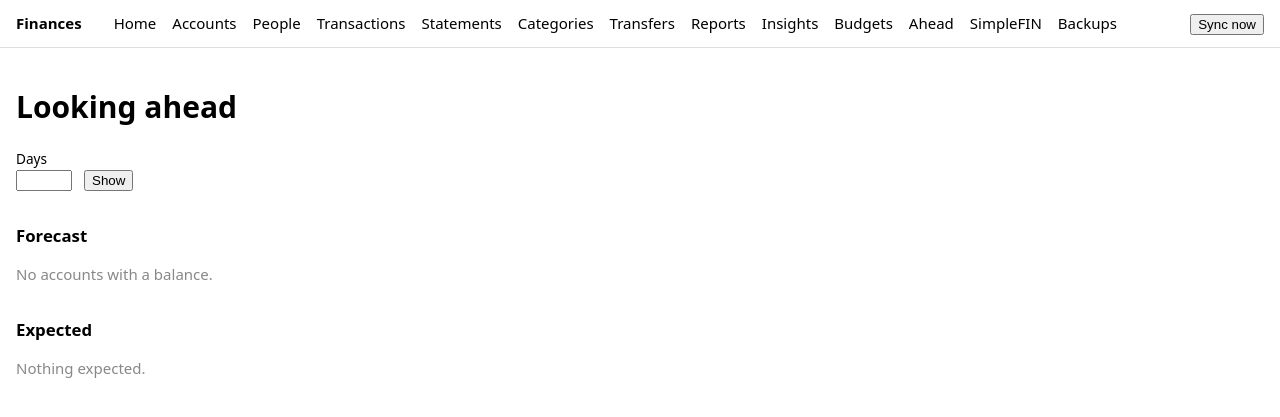
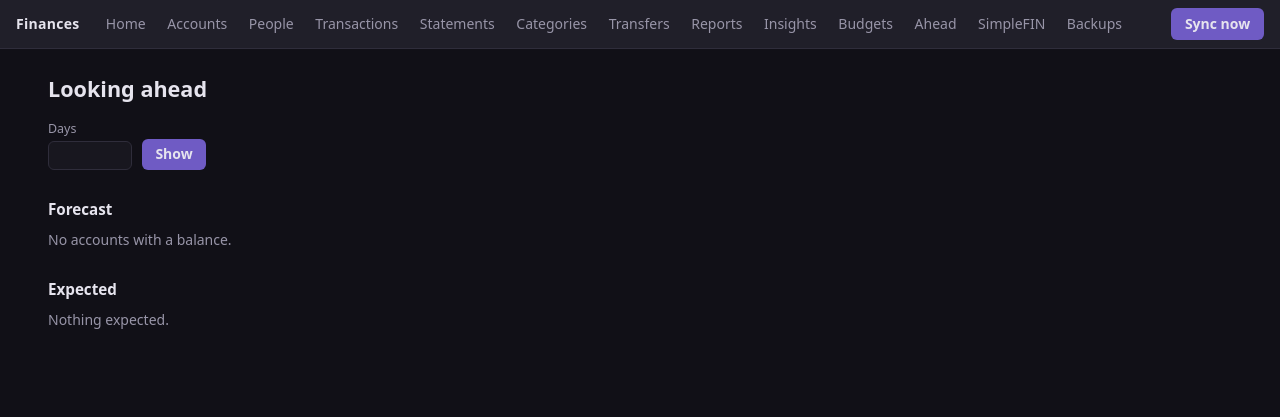
Before and after one commit to rchai12/finances, a Python web app: template src/finances/web/templates/ahead.html in a window 1280 px wide. Shown: the top 417 px of the page. Run offline with Jinja, Linux system fonts and the light colour scheme; the template is opened without the code that fills it, so the values that code supplies are empty.

Commit message:
Phase 16m: restyle the web as layered dark so the menu, tables, and page read as separate surfaces.
Co-authored-by: Cursor <cursoragent@cursor.com>

```diff
--- a/src/finances/web/static/app.css
+++ b/src/finances/web/static/app.css
@@ -1,28 +1,68 @@
-:root { color-scheme: light dark; --line: #8884; --muted: #888; --accent: #2563eb; --bad: #b91c1c; }
-body { font: 15px/1.5 system-ui, -apple-system, sans-serif; margin: 0; }
-nav { display: flex; gap: 1rem; align-items: baseline; padding: .75rem 1rem; border-bottom: 1px solid var(--line); flex-wrap: wrap; }
-nav .brand { font-weight: 600; margin-right: 1rem; }
-nav a { color: inherit; text-decoration: none; }
-nav a[aria-current="page"] { color: var(--accent); font-weight: 600; }
+/* Layered dark: page < surface < raised < hover. One soft purple accent; compact rows. */
+:root {
+  color-scheme: dark;
+  --bg: #111017;
+  --surface: #18171f;
+  --raised: #201f29;
+  --hover: #292734;
+  --line: #2f2d3b;
+  --line-soft: #252431;
+  --fg: #e6e4ee;
+  --muted: #9895a8;
+  --faint: #6e6b7e;
+  --accent: #b3a1ee;
+  --accent-fill: #6f5bc4;
+  --accent-tint: #b3a1ee1f;
+  --good: #7fcf9f;
+  --bad: #ef8f8f;
+  --warn: #e2c27e;
+  --radius: 8px;
+}
+* { box-sizing: border-box; }
+body { margin: 0; background: var(--bg); color: var(--fg); font: 14px/1.45 system-ui, -apple-system, "Segoe UI", sans-serif; }
+a { color: var(--accent); text-decoration: none; }
+a:hover { text-decoration: underline; }
+
+nav { position: sticky; top: 0; z-index: 5; display: flex; flex-wrap: wrap; align-items: center; gap: .15rem; padding: .5rem 1rem; background: var(--raised); border-bottom: 1px solid var(--line); }
+nav .brand { font-weight: 650; letter-spacing: .02em; margin-right: .9rem; color: var(--fg); }
+nav a { color: var(--muted); padding: .3rem .6rem; border-radius: 6px; }
+nav a:hover { color: var(--fg); background: var(--hover); text-decoration: none; }
+nav a[aria-current="page"] { color: var(--accent); background: var(--accent-tint); font-weight: 600; }
 nav .nav-sync { margin: 0 0 0 auto; }
-main { padding: 1rem; max-width: 72rem; }
-table { border-collapse: collapse; width: 100%; }
-th, td { text-align: left; padding: .35rem .6rem; border-bottom: 1px solid var(--line); }
-td.amount, th.amount { text-align: right; font-variant-numeric: tabular-nums; }
-.empty { color: var(--muted); }
-.error { color: var(--bad); }
-.filters { display: flex; gap: .75rem; flex-wrap: wrap; align-items: end; margin-bottom: 1rem; }
-.filters label { display: flex; flex-direction: column; font-size: .85rem; }
-h2 { font-size: 1.05rem; margin-top: 2rem; }
-.notice { color: var(--accent); }
-.hint { color: var(--muted); font-size: .9rem; }
-.fields { display: flex; gap: .75rem; flex-wrap: wrap; align-items: end; }
-.fields label { display: flex; flex-direction: column; font-size: .85rem; }
-.fields label.check { flex-direction: row; gap: .35rem; align-items: center; }
+
+main { max-width: 76rem; margin: 0 auto; padding: 1.25rem 1rem 3rem; overflow-x: auto; }
+h1 { font-size: 1.35rem; font-weight: 650; margin: .25rem 0 1rem; }
+h2 { font-size: .95rem; font-weight: 600; margin: 1.75rem 0 .6rem; }
+h3 { font-size: .9rem; font-weight: 600; margin: 1rem 0 .4rem; color: var(--muted); }
+
+table { width: 100%; border-collapse: separate; border-spacing: 0; background: var(--surface); border: 1px solid var(--line); border-radius: var(--radius); overflow: hidden; margin: .4rem 0 .75rem; }
+th { background: var(--raised); color: var(--muted); font-size: .74rem; font-weight: 600; text-transform: uppercase; letter-spacing: .05em; text-align: left; padding: .45rem .65rem; border-bottom: 1px solid var(--line); white-space: nowrap; }
+td { padding: .32rem .65rem; border-bottom: 1px solid var(--line-soft); vertical-align: middle; }
+tbody tr:last-child td { border-bottom: 0; }
+tbody tr:hover td { background: var(--hover); }
+td.amount, th.amount { text-align: right; font-variant-numeric: tabular-nums; white-space: nowrap; }
+table.detail { width: auto; }
+table.detail th { background: none; text-transform: none; letter-spacing: 0; font-size: .85rem; font-weight: 400; padding-right: 1.5rem; }
+
+input, select, button { font: inherit; color: var(--fg); }
+input, select { background: var(--surface); border: 1px solid var(--line); border-radius: 6px; padding: .28rem .5rem; }
+input:focus, select:focus, button:focus-visible { outline: 2px solid var(--accent); outline-offset: 1px; }
+button { background: var(--accent-fill); border: 1px solid transparent; border-radius: 6px; padding: .3rem .8rem; font-weight: 600; cursor: pointer; }
+button:hover { filter: brightness(1.12); }
+form.inline button, td button { background: var(--hover); border-color: var(--line); font-weight: 500; padding: .15rem .55rem; font-size: .85rem; }
+.fields, .filters { display: flex; flex-wrap: wrap; align-items: end; gap: .6rem; margin: .4rem 0 1rem; }
+.fields label, .filters label { display: flex; flex-direction: column; gap: .2rem; font-size: .78rem; color: var(--muted); }
+.fields label.check { flex-direction: row; align-items: center; gap: .35rem; }
 form.inline { display: inline; }
+
+p { margin: .35rem 0; }
+.summary { color: var(--fg); }
+.empty, .hint { color: var(--muted); }
+.hint { font-size: .88rem; }
+.notice, .error, .attention { padding: .45rem .75rem; border-radius: 6px; background: var(--surface); border-left: 3px solid var(--accent); }
+.error { border-left-color: var(--bad); color: var(--bad); }
+.attention { border-left-color: var(--warn); }
+.attention a { color: var(--fg); }
 ul.links li { margin: .3rem 0; }
 section.map { border-top: 1px solid var(--line); margin-top: 1rem; }
-h3 { font-size: 1rem; margin-bottom: .4rem; }
-table.detail { width: auto; }
-table.detail th { color: var(--muted); font-weight: normal; padding-right: 1.5rem; }
-.chart { max-width: 32rem; margin: 0.5rem 0 1rem; }
+.chart { max-width: 32rem; margin: .5rem 0 1rem; padding: .75rem; background: var(--surface); border: 1px solid var(--line); border-radius: var(--radius); }
--- a/src/finances/web/static/charts.js
+++ b/src/finances/web/static/charts.js
@@ -3,6 +3,10 @@
 // "series": [{"name": ..., "cents": [...]}]}. Money stays in whole cents until it is shown.
 (function () {
   "use strict";
+  var styles = getComputedStyle(document.documentElement);
+  var surface = styles.getPropertyValue("--surface").trim();
+  Chart.defaults.color = styles.getPropertyValue("--muted").trim();
+  Chart.defaults.borderColor = styles.getPropertyValue("--line").trim();
   var dollars = new Intl.NumberFormat("en-US", { style: "currency", currency: "USD" });
   var colors = ["#2f6f9f", "#c0612b", "#4b8b3b", "#8a5aa8", "#b8963a", "#3a8f8a", "#a8485a", "#6b6b6b"];
 
@@ -17,7 +21,7 @@
         label: series.name,
         data: series.cents.map(function (cents) { return cents / 100; }),
         backgroundColor: pie ? colors : colors[index % colors.length],
-        borderColor: pie ? "#ffffff" : colors[index % colors.length],
+        borderColor: pie ? surface : colors[index % colors.length],
       };
     });
     var options = {
```
Also changed, not shown: docs/progress.md (+7 -0 lines), docs/reviews/phase-16m-layered-dark-look.md (added, +53 -0 lines), tests/unit/test_web_style.py (added, +72 -0 lines).
